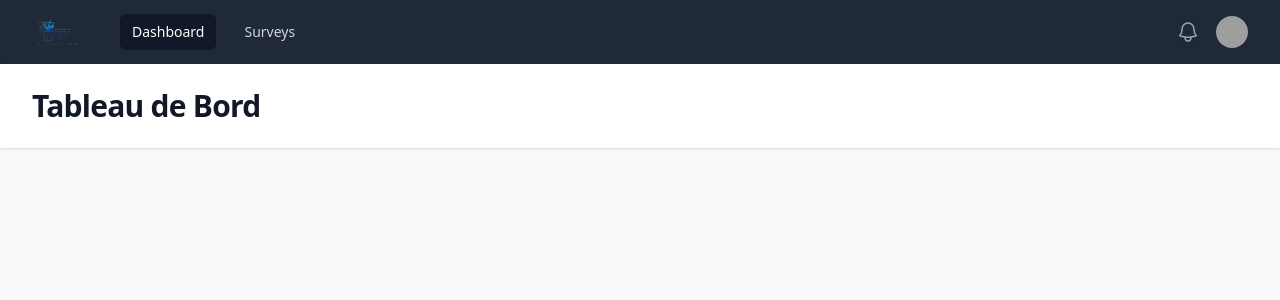
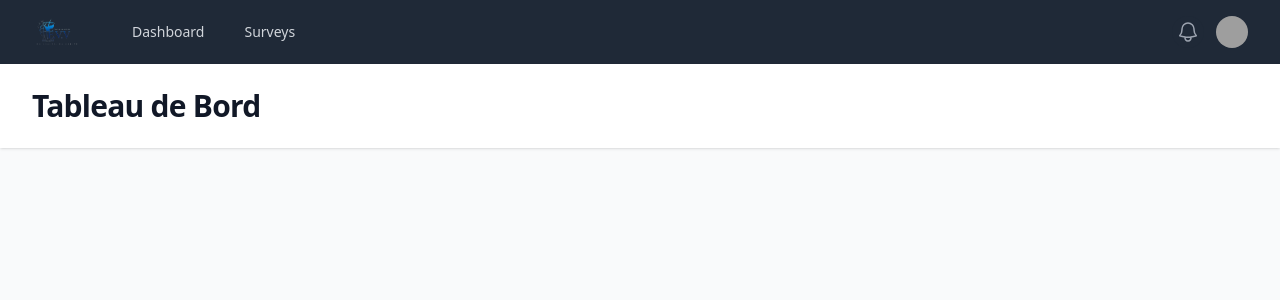
Before and after one commit to rovertnet/evv_app, a React (Vite) app in the folder react/: page / in a window 1280 px wide. Shown: the top 300 px of the page. Built offline with nearby package versions, Linux system fonts and the light colour scheme; grey boxes are pictures that could not be loaded.

Commit message:
last commit

```diff
--- a/react/src/component/DefaultLeyaouts.jsx
+++ b/react/src/component/DefaultLeyaouts.jsx
@@ -17,8 +17,8 @@ const user = {
     "https://images.unsplash.com/photo-1472099645785-5658abf4ff4e?ixlib=rb-1.2.1&ixid=eyJhcHBfaWQiOjEyMDd9&auto=format&fit=facearea&facepad=2&w=256&h=256&q=80",
 };
 const navigation = [
-  { name: "Dashboard", to: "/", current: true },
-  { name: "Surveys", to: "/surveys", current: false },
+  { name: "Dashboard", to: "/"},
+  { name: "Surveys", to: "/surveys" },
 ];
 const userNavigation = [
   { name: "Your Profile", href: "#" },
```
